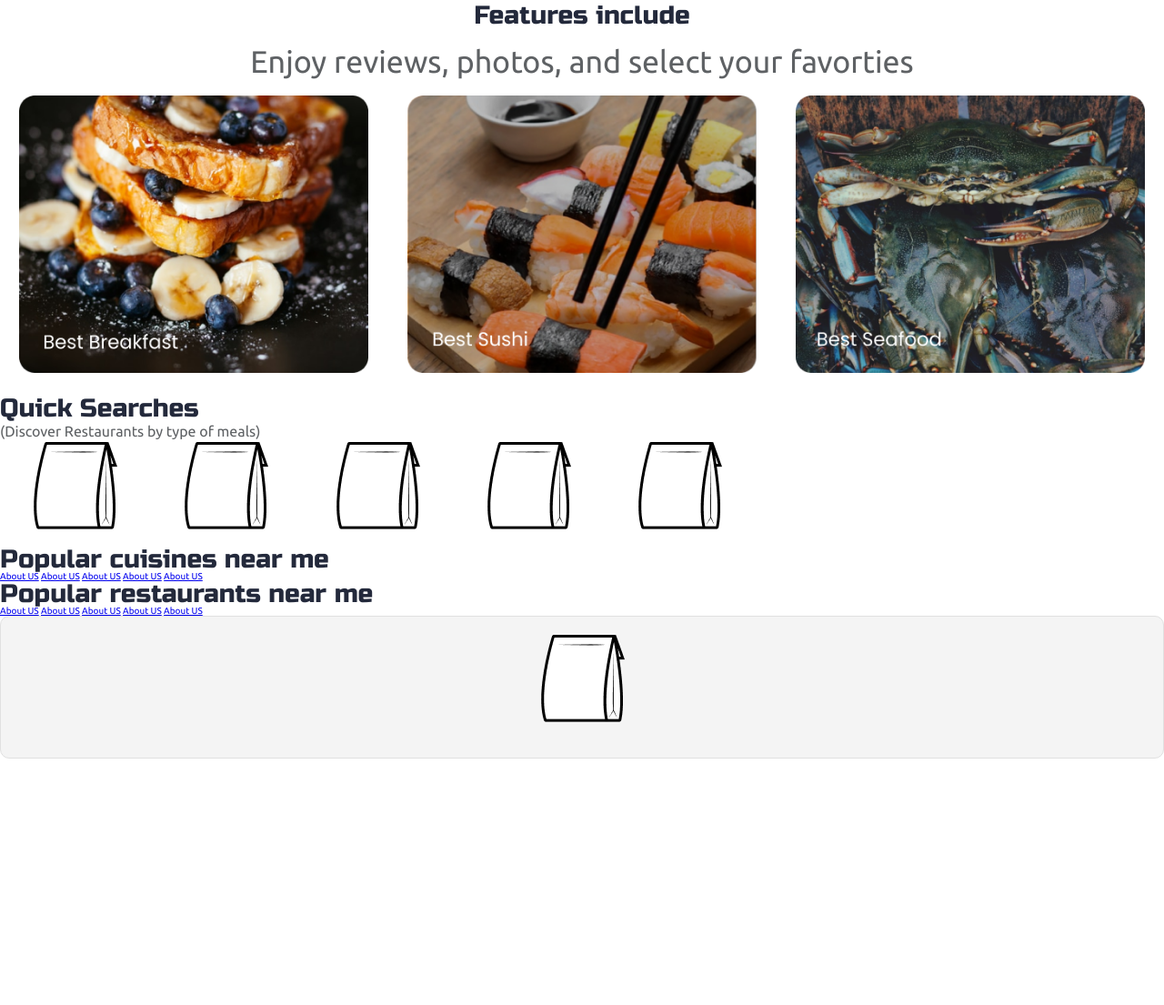
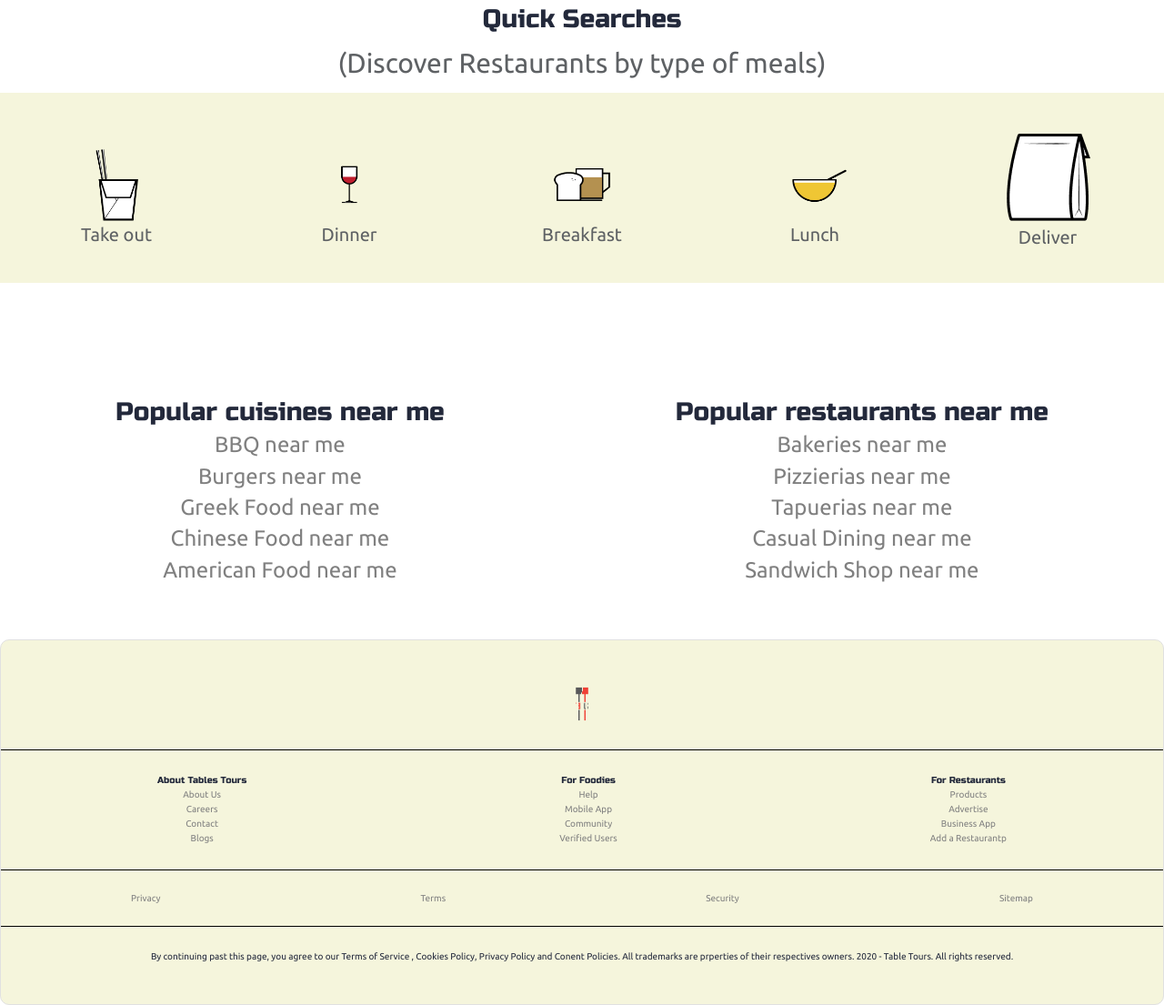
Before and after one commit to salih-b/Marketing, a plain HTML site: page index.html in a window 1280 px wide. Shown: the part 1189-2294 px from the top of the page at 91% size. Before the commit the page ends 2023 px from the top, so only its background shows below. Drawn offline with Linux system fonts and the light colour scheme.

Commit message:
landing page completed

```diff
--- a/index.html
+++ b/index.html
@@ -73,11 +73,26 @@
 
         <p>(Discover Restaurants by type of meals)</p>
       <div class="quick_images">
-          <img src="images/Delivery_Icon.png" alt="take out">
-          <img src="images/Delivery_Icon.png" alt="Dinner">
-          <img src="images/Delivery_Icon.png" alt="Breakfast">
-          <img src="images/Delivery_Icon.png" alt="Lunch">
-          <img src="images/Delivery_Icon.png" alt="Delivery">
+        <div>
+          <img src="images/tt_takeout_icon.png" alt="take out">
+        <p>Take out</p>
+        </div>
+        <div>
+          <img src="images/tt_dinner_icon.png" alt="Dinner">
+        <p>Dinner</p>
+        </div>
+        <div>
+          <img src="images/tt_breakfast_icon.png" alt="Breakfast">
+        <p>Breakfast</p>
+        </div>
+        <div>
+          <img src="images/tt_lunch_icon.png" alt="Lunch">
+        <p>Lunch</p>
+        </div>
+        <div>
+          <img src="images/Delivery_Icon.png" alt="Deliver">
+        <p id="delivery">Deliver</p>
+        </div>
       </div>
 
     </section>
@@ -87,27 +102,68 @@
         <h3>
 Popular cuisines near me
         </h3>
-        <a href="#">About US</a>
-        <a href="#">About US</a>
-        <a href="#">About US</a>
-        <a href="#">About US</a>
-        <a href="#">About US</a>
+        <a href="#">BBQ near me</a>
+        <a href="#">Burgers near me</a>
+        <a href="#">Greek Food near me</a>
+        <a href="#">Chinese Food near me</a>
+        <a href="#">American Food near me</a>
       </div>
       <div>
         <h3>
 Popular restaurants near me
         </h3>
-        <a href="#">About US</a>
-        <a href="#">About US</a>
-        <a href="#">About US</a>
-        <a href="#">About US</a>
-        <a href="#">About US</a>
+        <a href="#">Bakeries near me</a>
+        <a href="#">Pizzierias near me</a>
+        <a href="#">Tapuerias near me</a>
+        <a href="#">Casual Dining near me</a>
+        <a href="#">Sandwich Shop near me</a>
       </div>
     </section>
+<!-- Popular Items Ends Here -->
+
     <footer>
       <div class="logo">
-        <img src="images/Delivery_Icon.png" alt="TT logo">
+        <img src="images/table_tours_logo.png" alt="TT logo">
     </div>
+    <div class="footer_info">
+    <div>
+      <h3>
+      About Tables Tours
+      </h3>
+      <a href="#">About Us</a>
+      <a href="#">Careers</a>
+      <a href="#">Contact</a>
+      <a href="blogs.html">Blogs</a>
+    </div>
+    <div>
+      <h3>
+        For Foodies
+      </h3>
+      <a href="#">Help</a>
+      <a href="#">Mobile App</a>
+      <a href="#">Community</a>
+      <a href="#">Verified Users</a>
+    </div>
+    <div>
+      <h3>
+      For Restaurants
+      </h3>
+      <a href="#">Products</a>
+      <a href="#">Advertise</a>
+      <a href="#">Business App</a>
+      <a href="#">Add a Restaurantp</a>
+    </div>
+  </div>
+  <div class="termsFooter">
+    <a href="#">Privacy</a>
+      <a href="#">Terms</a>
+      <a href="#">Security</a>
+      <a href="#">Sitemap</a>
+  </div>
+  <p>By continuing past this page, you agree to our Terms of Service
+    , Cookies Policy, Privacy Policy and Conent Policies. All trademarks are prperties
+    of their respectives owners. 2020 - Table Tours. All rights reserved.
+  </p>
     </footer>
 
   </div>
--- a/less/home-page.less
+++ b/less/home-page.less
@@ -78,5 +78,94 @@ header{
       width:30%;
     }
   }
+} //featured ends
+
+.quickSearches{
+  .flex(center, center);
+  flex-direction: column;
+  margin:10% auto;
+  p{
+    margin:1% auto;
+    font-size: 3rem;
+  }
+  .quick_images{
+    background-color: beige;
+    width: 100%;
+    .flex(space-around, center);
+    padding-top: 2%;
+    div{
+      width: 19%;
+      .flex(center, center);
+      flex-direction: column;
+      p{
+        transform: translate(0%, -130%);
+        font-size: 2rem;
+      }
+      #delivery{
+        transform: translate(0%, -55%);
+      }
+      img{
+        max-height: 150px;
+      }
+    }
+  }
+} //Quick Search Ends
+
+.popular_items{
+  .flex(space-around, center);
+  margin-bottom: 5%;
+  div{
+    .flex(space-between, center);
+    flex-direction: column;
+    height: 200px;
+  }
+  a{
+    .text(grey, 2.4rem);
+ }
+} // Popular Items Ends
+
+footer{
+  background-color: beige;
+  .flex(center, center);
+  flex-direction: column;
+ .logo{
+    .flex(center, center);
+    img{
+    width: 20%;
+    height:100px;
+  }
+}
+.footer_info{
+  .flex(space-around, center);
+  width: 100%;
+  border-bottom: 1px solid black;
+  border-top: 1px solid black;
+  padding: 2% 0%;
+div{
+  .flex(space-around, center);
+  flex-direction: column;
+  height: 80px;
+
+  h3{
+    font-size: 1rem;
+  }
+  a{
+    .text(grey, 1rem);
+ }
+}
+}
+.termsFooter{
+  .flex(space-around, baseline);
+  width: 100%;
+  padding: 2% 0%;
+  border-bottom: black 1px solid;
+  a{
+    .text(grey, 1rem);
+ }
+}
+p{
+  font-size: 1rem;
+  padding: 2%;
+}
 }
 // home
--- a/less/navigation.less
+++ b/less/navigation.less
@@ -6,7 +6,7 @@
     .width(100%);
     // opacity: 90%;
     .flex(space-between, baseline);
-    margin: 2% 1%;
+    margin-bottom: .5%;
     .getApp{
         .flex(end, center);
         // .width(10%);
@@ -18,18 +18,22 @@
         }
     }
 .logo{
-    transform: translate(-70%, 10%);
+    transform: translate(-50%, 29%);
+    .flex(center, baseline);
+    img{
+        height: 90px;
+    }
 }
     nav {
         .flex(space-around, baseline);
-        .width(10%);
+        .width(14%);
         // margin-top: 2%;
         // @media @phone{
         //     width:100%;
         // }
 
         a {
-            .text(grey, 1.5rem);
+            .text(grey, 1.6rem);
 
         }
     }
```
Also changed, not shown: css/index.css.
